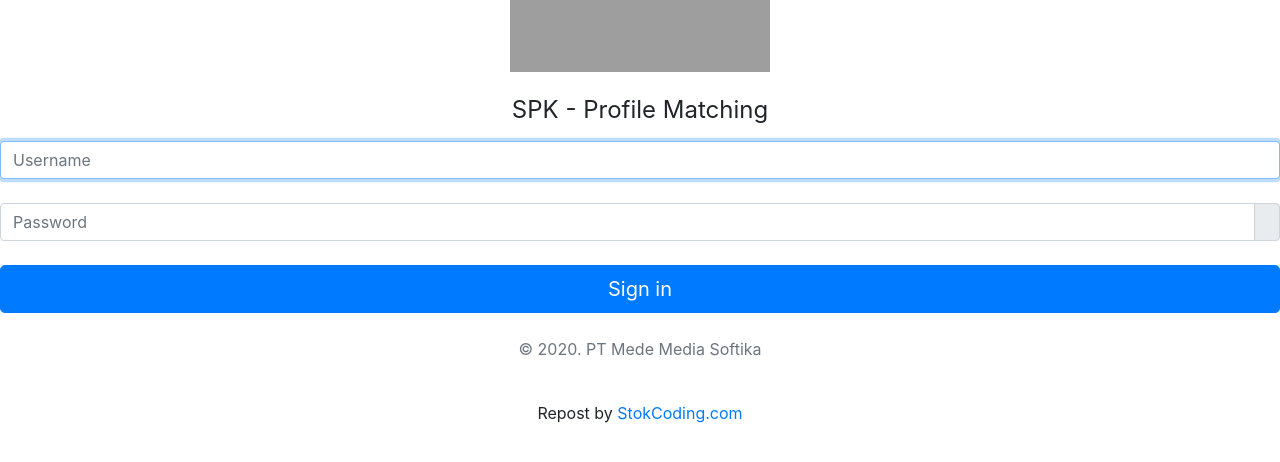
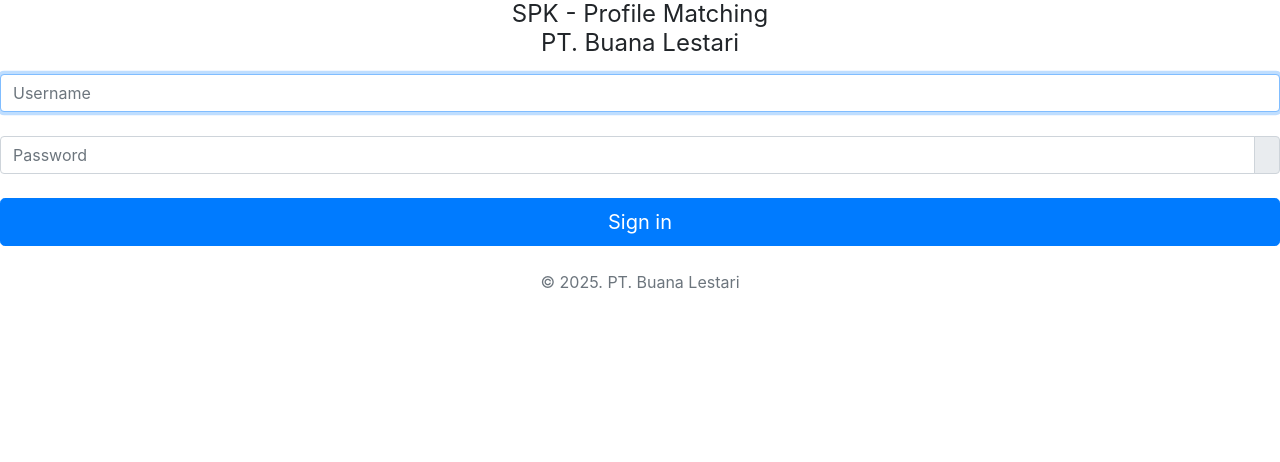
Before and after one commit to Khairul122/PM-Karyawan, a PHP site: page /login.php in a window 1280 px wide. Shown: the top 462 px of the page. Run offline with PHP 8.4, Linux system fonts and the light colour scheme; grey boxes are pictures that could not be loaded.

Commit message:
`Update login.php: logo, copyright year, and company name`

```diff
--- a/login.php
+++ b/login.php
@@ -98,8 +98,8 @@
             unset($_SESSION['err']);
     }
     ?>
-        <img class="mb-4" src="assets/images/logo-mede-media-softika.png" alt="" width="260" height="72">
-        <h1 class="h4 mb-3 font-weight-normal" >SPK - Profile Matching</h1>
+        <!-- <img class="mb-4" src="assets/images/logo-mede-media-softika.png" alt="" width="260" height="72"> -->
+        <h1 class="h4 mb-3 font-weight-normal" >SPK - Profile Matching <br> PT. Buana Lestari</h1>
         <label for="inputEmail" class="sr-only">Username</label>
         <input type="input" id="inputUsername" name="username" class="form-control" placeholder="Username" required autofocus>
         <span>&nbsp;</span>
@@ -112,8 +112,9 @@
           </label>
         </div>
         <button class="btn btn-lg btn-primary btn-block" type="submit" name="login">Sign in</button>
-        <p class="mt-4 mb-3 text-muted">&copy; 2020. PT Mede Media Softika</p>
-        <br><center><p>Repost by <a href='https://stokcoding.com/' title='StokCoding.com' target='_blank'>StokCoding.com</a></p></center>
+        <p class="mt-4 mb-3 text-muted">&copy; <?php echo date("Y"); ?>. PT. Buana Lestari</p>
+
+
       </form>
 
   <?php
```
